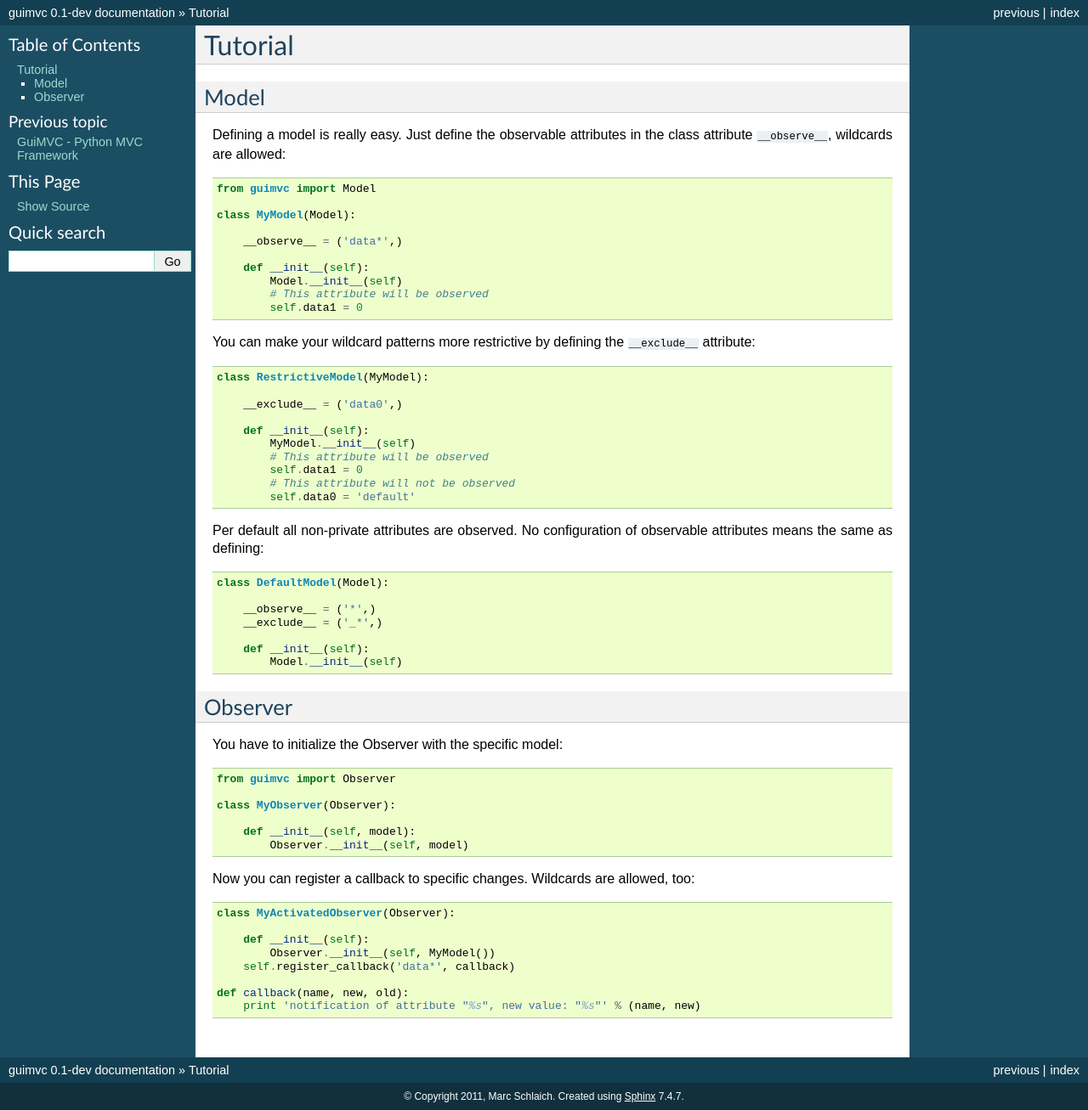
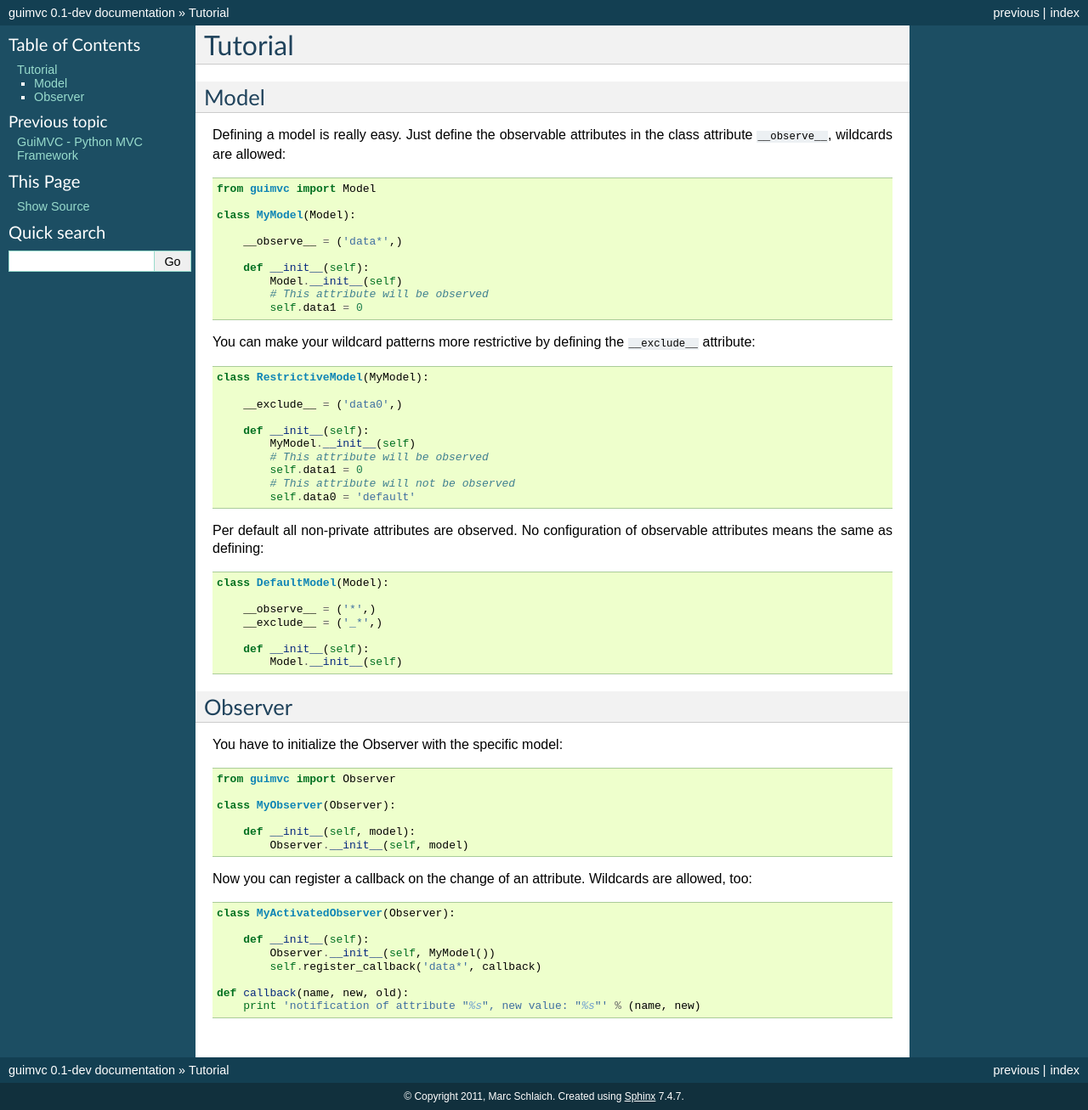
Before and after one commit to schlamar/guimvc, a Sphinx documentation site: the page built from doc/tutorial.rst, in a window 1280 px wide. Shown: the whole page at 85% size. Built offline with Sphinx 7.4.7, drawn with Linux system fonts in a browser that asks for light colours.

Commit message:
doc fixes

```diff
--- a/doc/tutorial.rst
+++ b/doc/tutorial.rst
@@ -64,14 +64,14 @@ model::
             Observer.__init__(self, model)
 
 
-Now you can register a callback to specific changes.
+Now you can register a callback on the change of an attribute.
 Wildcards are allowed, too::
 
     class MyActivatedObserver(Observer):
 
         def __init__(self):
             Observer.__init__(self, MyModel())
-        self.register_callback('data*', callback)
+            self.register_callback('data*', callback)
 
     def callback(name, new, old):
         print 'notification of attribute "%s", new value: "%s"' % (name, new)
```
